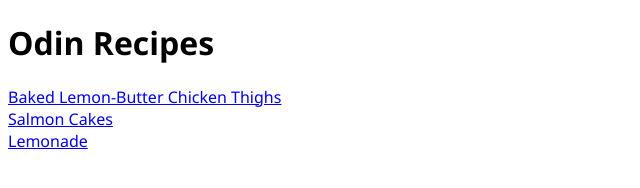
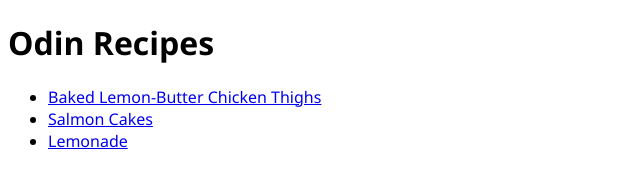
Before and after one commit to JulianBethge/odin-recipes, a plain HTML site: page index.html in a window 1280 px wide. Shown: the whole page, without its empty margins (0-640 px from the left). Drawn offline with Linux system fonts and the light colour scheme.

Commit message:
Add ul list to index.html with the links to the other recipes

```diff
--- a/index.html
+++ b/index.html
@@ -9,9 +9,10 @@
 </head>
 <body>
     <h1>Odin Recipes</h1>
-    <a href="baked_lemon_chicken.html">Baked Lemon-Butter Chicken Thighs</a><br>
-    <a href="salmon_cakes.html">Salmon Cakes</a><br>
-    <a href="lemonade.html">Lemonade</a>
-
+    <ul>
+        <li><a href="baked_lemon_chicken.html">Baked Lemon-Butter Chicken Thighs</a></li>
+        <li><a href="salmon_cakes.html">Salmon Cakes</a></li>
+        <li><a href="lemonade.html">Lemonade</a></li>
+    </ul>
 </body>
 </html>
```
